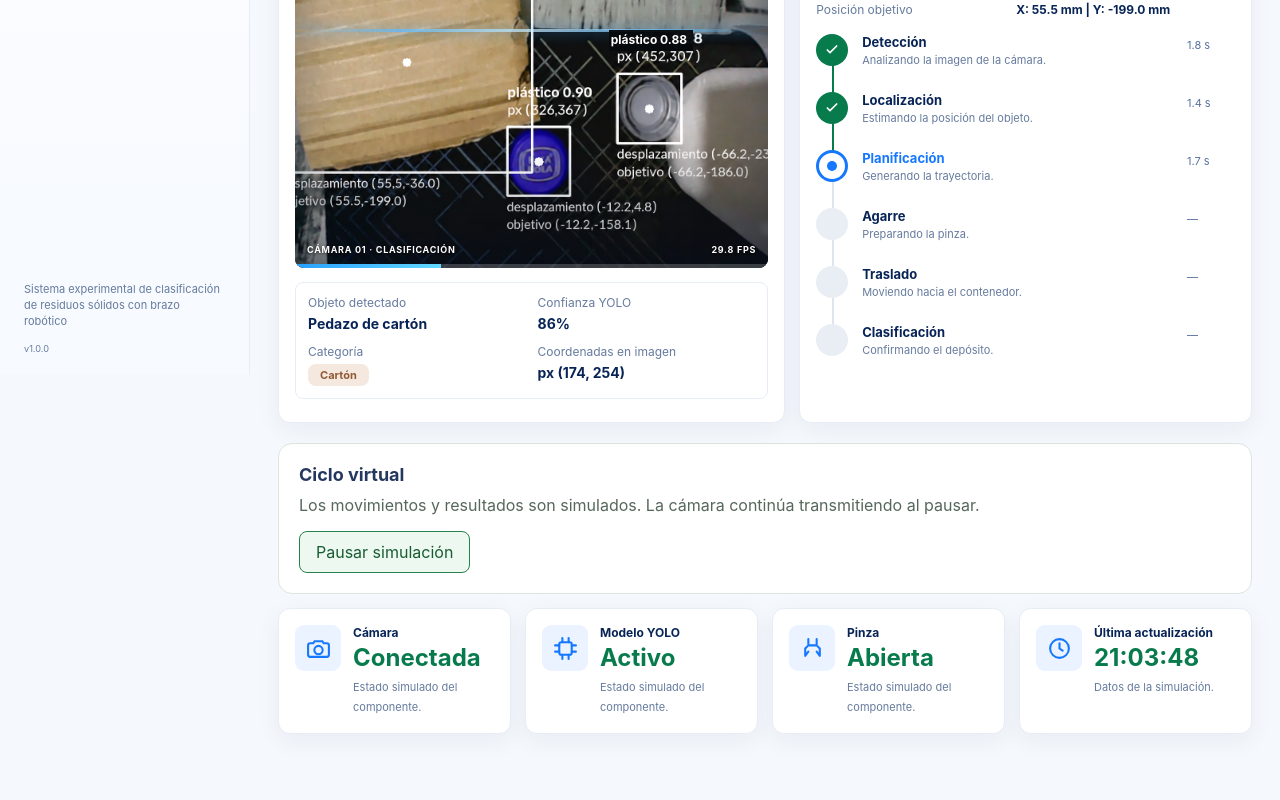
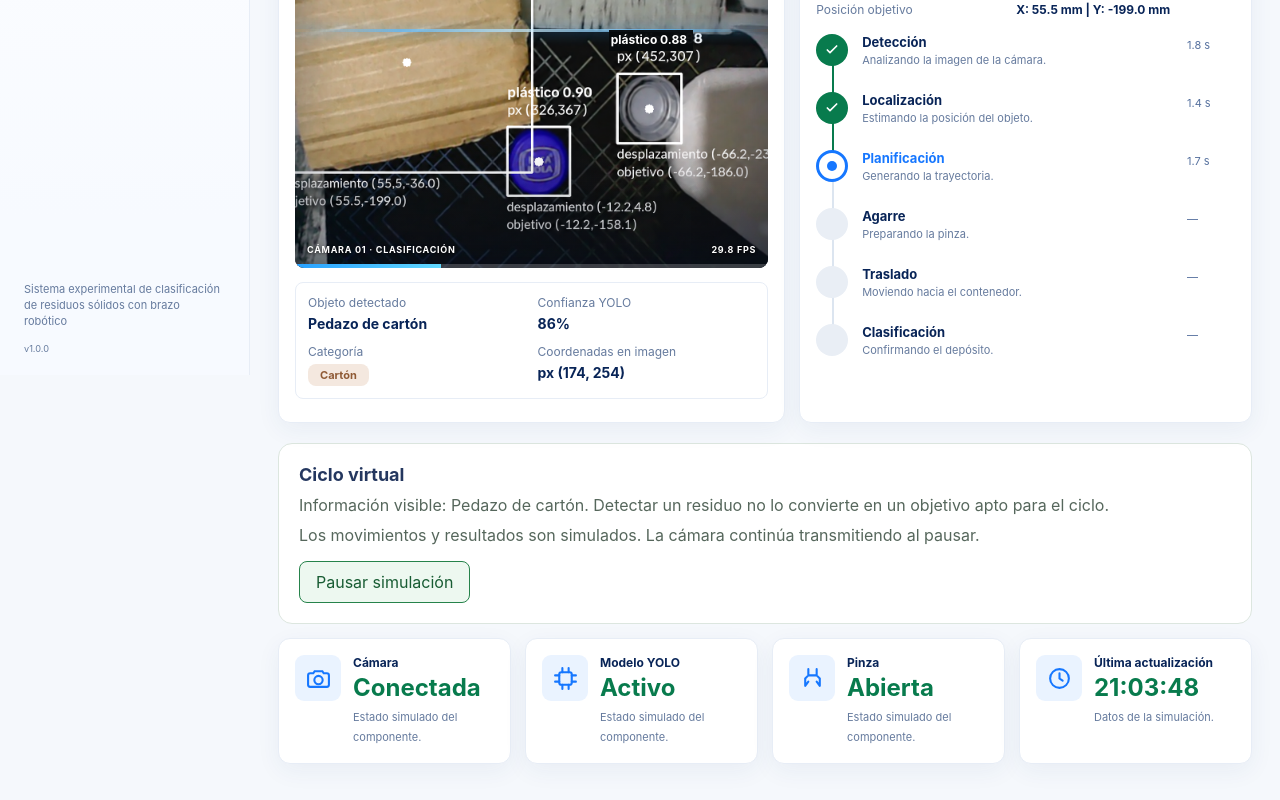
Before and after one commit to Rony-Tesis/front-web-rony, an Angular app: page /monitoring in a window 1280 px wide. Shown: the part 425-1225 px from the top of the page. Before the commit the page ends 1203 px from the top, so only its background shows below. Built offline with nearby package versions, Linux system fonts and the light colour scheme.

Commit message:
fix(controls): explain visible detections and cycle eligibility

```diff
--- a/src/app/waste-classification/presentation/components/simulation-controls/simulation-controls.component.html
+++ b/src/app/waste-classification/presentation/components/simulation-controls/simulation-controls.component.html
@@ -2,6 +2,12 @@
   <section class="controls" aria-label="Controles del ciclo virtual">
     <div>
       <h2>Ciclo virtual</h2>
+      @if (monitor.snapshot()?.detection; as detection) {
+        <p>
+          Información visible: {{ detection.residue }}. Detectar un residuo no lo convierte en un
+          objetivo apto para el ciclo.
+        </p>
+      }
       <p>Los movimientos y resultados son simulados. La cámara continúa transmitiendo al pausar.</p>
       @if (monitor.snapshot()?.simulationState; as state) {
         <p>
```
